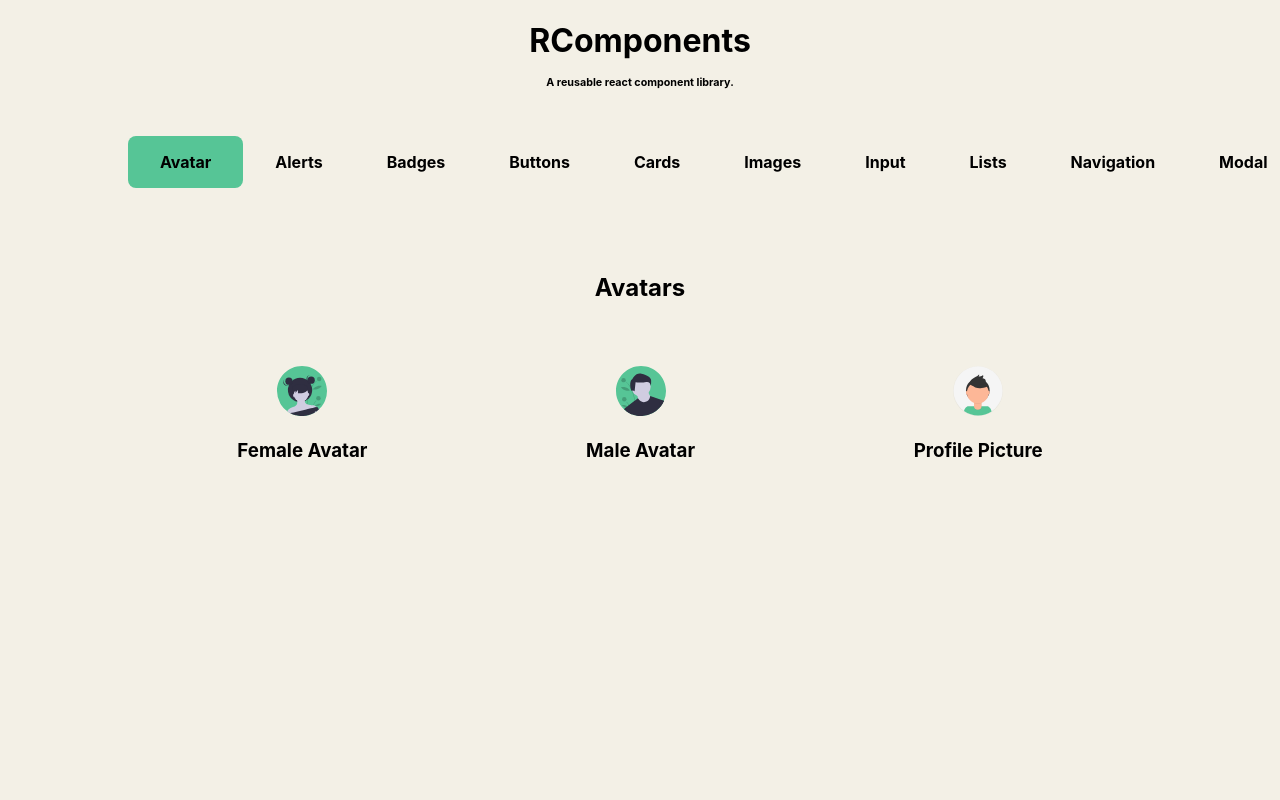
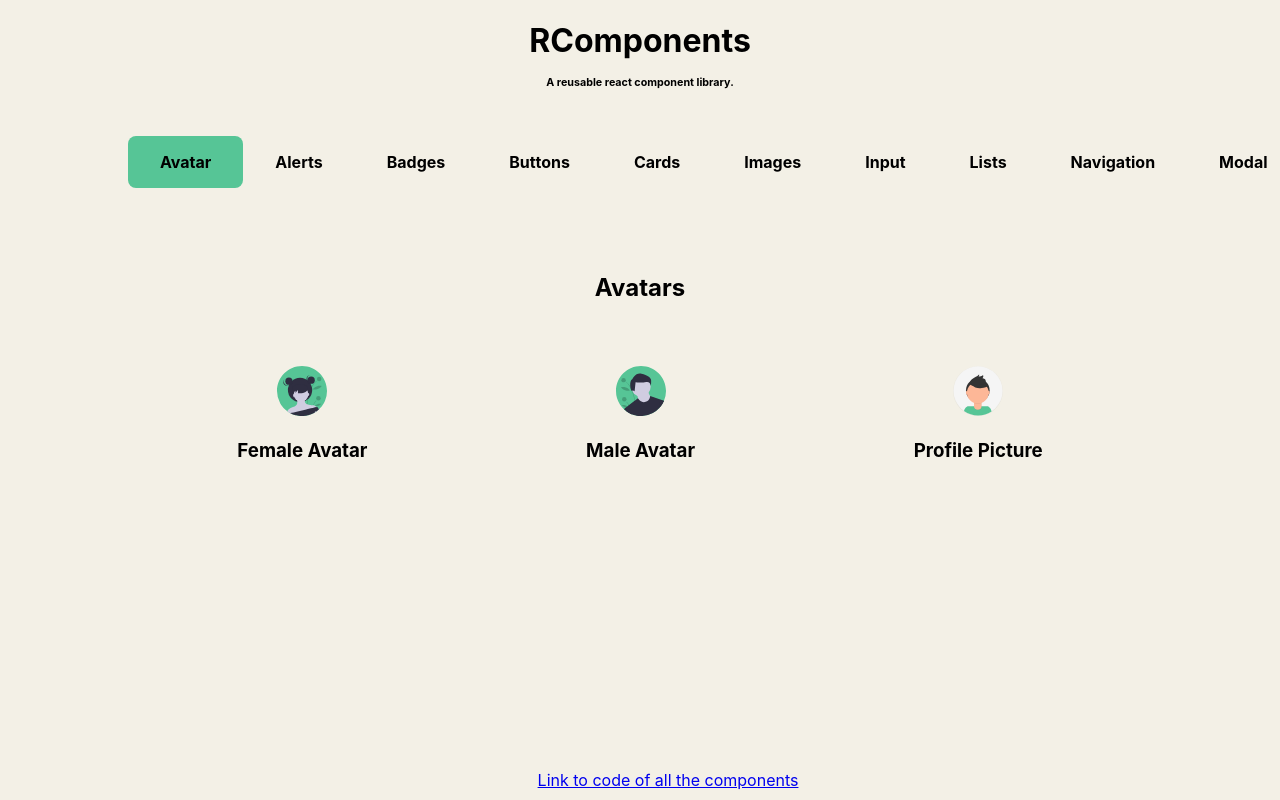
Before and after one commit to 0xRishav/RComponents, a React (Create React App) app: page / in a window 1280 px wide. Built offline with nearby package versions, Linux system fonts and the light colour scheme.

Commit message:
added link to github repo

```diff
--- a/src/App.js
+++ b/src/App.js
@@ -37,7 +37,16 @@ function App() {
       <h6 style={{ marginTop: "16px" }}>A reusable react component library.</h6>
       <div className="App__menuContainersWrapper">
         {menuOptions.map((option, index) => (
-          <h4 onClick={() => handleOptionClick(index)} className={active === option ? 'App__activeOptionBtn App__optionBtn' : 'App__optionBtn'}>{option}</h4>
+          <h4
+            onClick={() => handleOptionClick(index)}
+            className={
+              active === option
+                ? "App__activeOptionBtn App__optionBtn"
+                : "App__optionBtn"
+            }
+          >
+            {option}
+          </h4>
         ))}
       </div>
       <div className="App__componentsWrapper">
@@ -52,6 +61,18 @@ function App() {
         {active === "Navigation" && <NavContainer />}
         {active === "Modal" && <ModalContainer />}
       </div>
+      <footer
+        style={{
+          position: "fixed",
+          bottom: "10px",
+          left: "42%",
+          display: "inline",
+        }}
+      >
+        <a href="https://github.com/iamrishavb/RComponents/tree/main/src/components">
+          Link to code of all the components
+        </a>
+      </footer>
     </div>
   );
 }
--- a/src/index.css
+++ b/src/index.css
@@ -1,8 +1,9 @@
+@import url("https://fonts.googleapis.com/css2?family=Poppins:ital,wght@0,100;0,200;0,300;0,400;0,500;0,600;0,700;0,800;0,900;1,100;1,200;1,300;1,400;1,500;1,600;1,700;1,800;1,900&display=swap");
 body {
   margin: 0;
-  font-family: -apple-system, BlinkMacSystemFont, "Segoe UI", "Roboto", "Oxygen",
-    "Ubuntu", "Cantarell", "Fira Sans", "Droid Sans", "Helvetica Neue",
-    sans-serif;
+  font-family: -apple-system, BlinkMacSystemFont, "Poppins", "Segoe UI",
+    "Roboto", "Oxygen", "Ubuntu", "Cantarell", "Fira Sans", "Droid Sans",
+    "Helvetica Neue", sans-serif;
   -webkit-font-smoothing: antialiased;
   -moz-osx-font-smoothing: grayscale;
   background-color: #f3f0e6;
```
